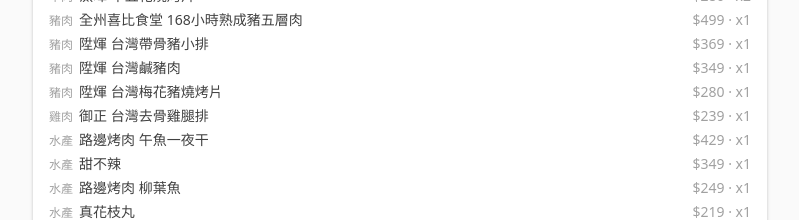
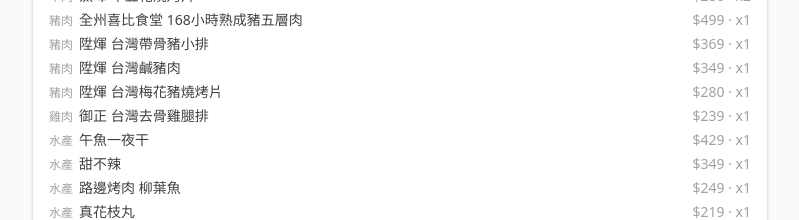
Before and after one commit to duoyi88/bbq-menu, a Next.js app: page / in a window 1280 px wide. Shown: the part 1620-1840 px from the top of the page, without its empty margins (240-1039 px from the left). Built offline with nearby package versions, Linux system fonts and the light colour scheme; no server answers.

Commit message:
fix: remove 路邊烤肉 brand from 午魚一夜干 (#30)
Co-authored-by: rooon88 <ron@mbb.pet>

```diff
--- a/src/data/menu.ts
+++ b/src/data/menu.ts
@@ -51,7 +51,7 @@
         { category: "豬肉", name: "陞煇 台灣鹹豬肉", quantity: 1, unitPrice: 349 },
         { category: "豬肉", name: "陞煇 台灣梅花豬燒烤片", quantity: 1, unitPrice: 280 },
         { category: "雞肉", name: "御正 台灣去骨雞腿排", quantity: 1, unitPrice: 239 },
-        { category: "水產", name: "路邊烤肉 午魚一夜干", quantity: 1, unitPrice: 429 },
+        { category: "水產", name: "午魚一夜干", quantity: 1, unitPrice: 429 },
         { category: "水產", name: "甜不辣", quantity: 1, unitPrice: 349 },
         { category: "水產", name: "路邊烤肉 柳葉魚", quantity: 1, unitPrice: 249 },
         { category: "水產", name: "真花枝丸", quantity: 1, unitPrice: 219 },
@@ -81,7 +81,7 @@
         { category: "豬肉", name: "陞煇 台灣梅花豬燒烤片", quantity: 2, unitPrice: 280 },
         { category: "雞肉", name: "御正 台灣去骨雞腿排", quantity: 2, unitPrice: 239 },
         { category: "雞肉", name: "路邊烤肉 台灣雞里肌串", quantity: 1, unitPrice: 229 },
-        { category: "水產", name: "路邊烤肉 午魚一夜干", quantity: 1, unitPrice: 429 },
+        { category: "水產", name: "午魚一夜干", quantity: 1, unitPrice: 429 },
         { category: "水產", name: "甜不辣", quantity: 1, unitPrice: 349 },
         { category: "水產", name: "路邊烤肉 柳葉魚", quantity: 1, unitPrice: 249 },
         { category: "水產", name: "真花枝丸", quantity: 1, unitPrice: 219 },
@@ -145,7 +145,7 @@
       image: "/images/sets/RM_08641_0.jpg",
       items: [
         { category: "水產", name: "嚴選活凍草蝦", quantity: 1, unitPrice: 899 },
-        { category: "水產", name: "路邊烤肉 午魚一夜干", quantity: 1, unitPrice: 429 },
+        { category: "水產", name: "午魚一夜干", quantity: 1, unitPrice: 429 },
         { category: "水產", name: "甜不辣", quantity: 1, unitPrice: 349 },
         { category: "水產", name: "凍半殼扇貝", quantity: 1, unitPrice: 329 },
         { category: "水產", name: "路邊烤肉 柳葉魚", quantity: 1, unitPrice: 249 },
@@ -368,7 +368,7 @@
             "600g一整盒，急速冷凍鎖住活蝦鮮度。蝦身飽滿，燒烤後蝦殼微焦、蝦肉緊實彈牙，剝殼的過程本身就是一種享受。",
         },
         {
-          name: "路邊烤肉 午魚一夜干",
+          name: "午魚一夜干",
           portion: "250g/尾",
           price: 429,
           image: "/images/items/dried-goatfish.png",
```
